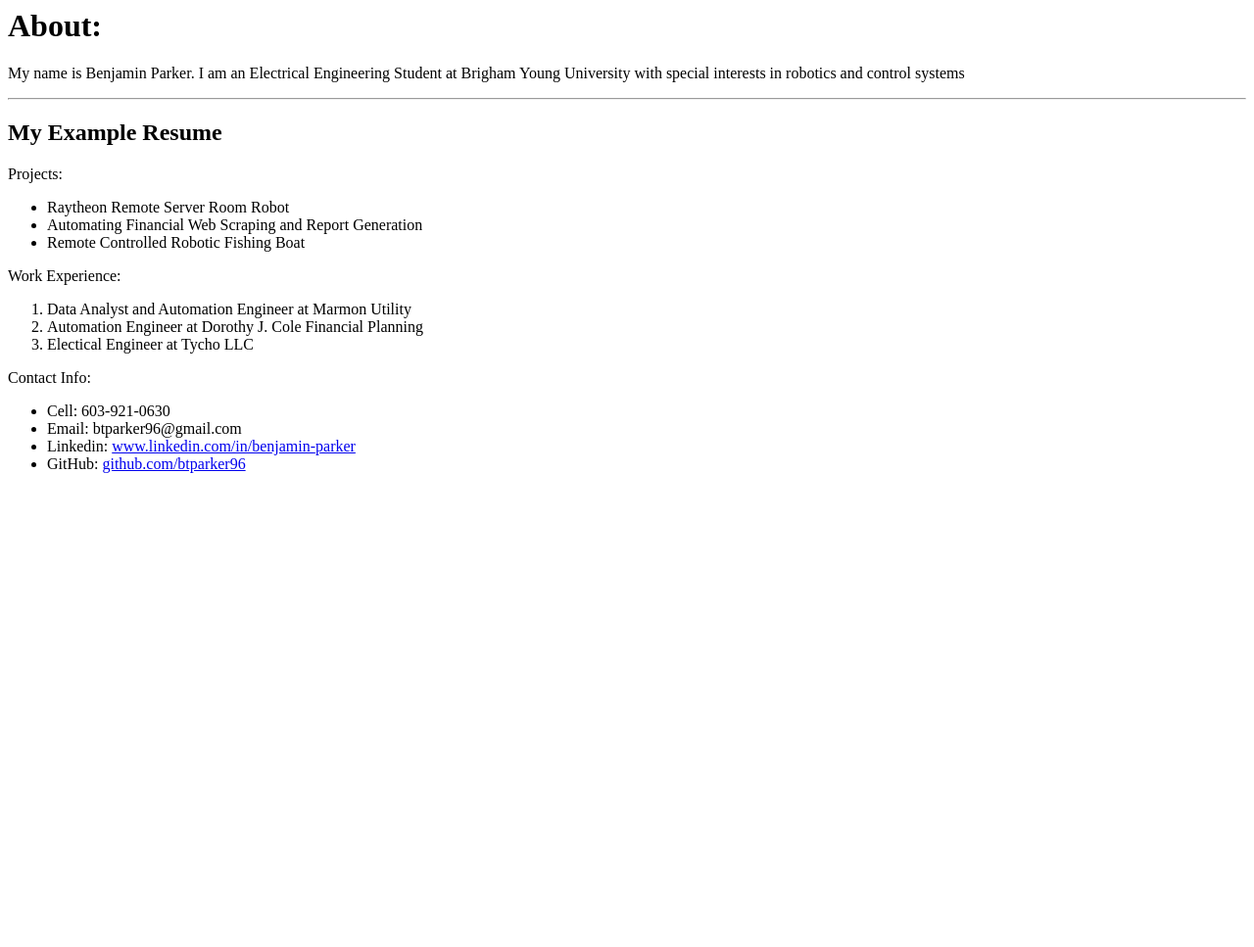
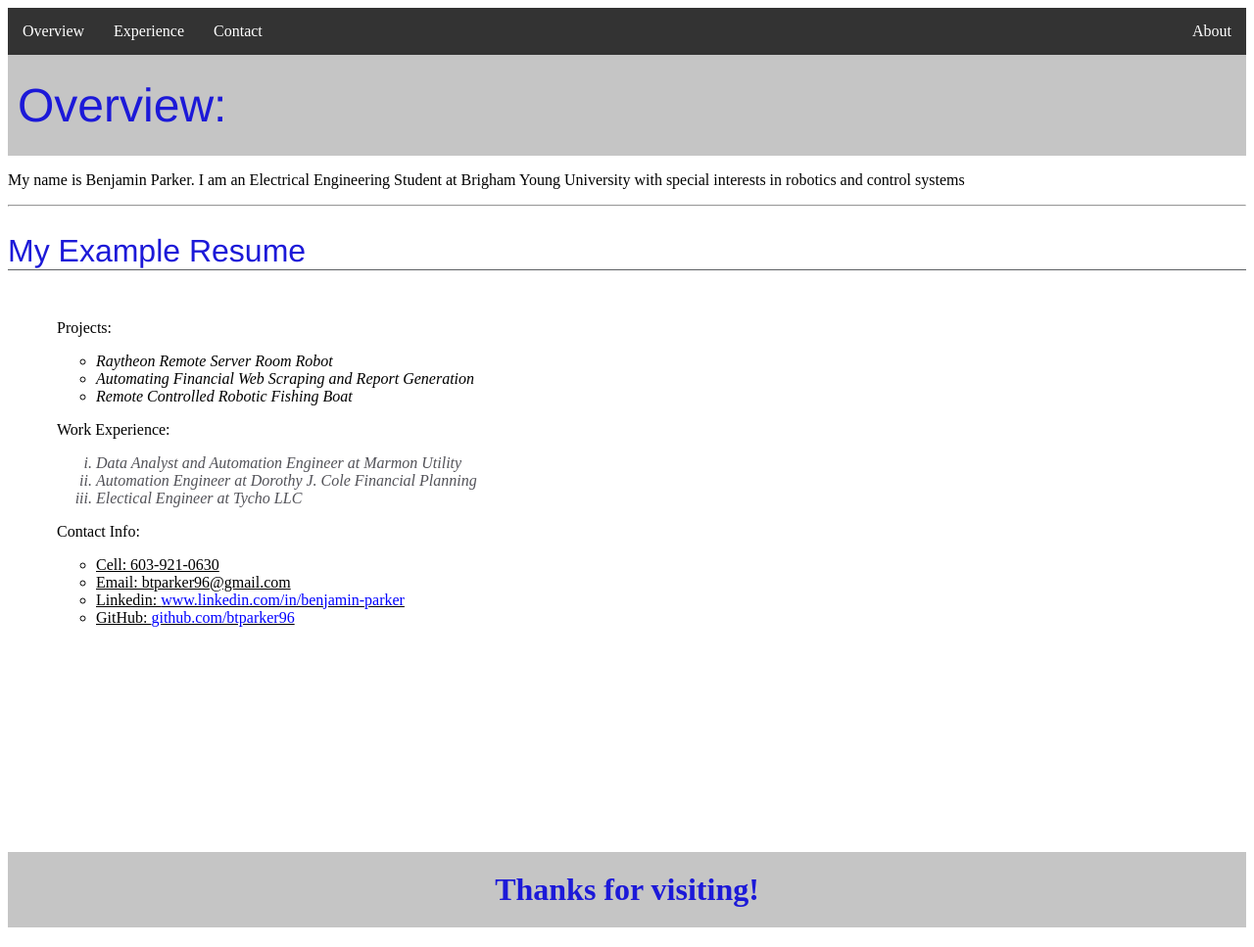
Before and after one commit to btparker96/portfolio, a plain HTML site: page index.html in a window 1280 px wide. Shown: the whole page at 98% size. Before the commit the page ends 800 px from the top, so only its background shows below. Drawn offline with Linux system fonts and the light colour scheme.

Commit message:
added css

```diff
--- a/index.html
+++ b/index.html
@@ -1,29 +1,47 @@
-<html><head>
+<html>
+    <head>
         <title>Benjamin Parker's Portfolio</title>
+        <meta charset='UTF-8'/>
+        <link rel='stylesheet' href='styles.css'/>
     </head>
+    <style> /*example of page specific styling*/
+        ol {
+            color:rgb(82, 82, 88);
+        }
+    </style>
     <body>
-        <h1>About:</h1>
-        <p>My name is Benjamin Parker. I am an Electrical Engineering Student at Brigham Young University with special interests in robotics and control systems</p>
+        <ul class="navigation">
+            <li><a href = "#overview">Overview</a></li>
+            <li><a href = "#experience">Experience</a></li>
+            <li><a href = "#contact">Contact</a></li>
+            <li style="float:right"><a class="active" href = "#about">About</a></li>
+        </ul>
+        <h1 style='background-color:rgb(197, 197, 197);'>Overview:</h1>
+        <p id="about">My name is Benjamin Parker. I am an Electrical Engineering Student at Brigham Young University with special interests in robotics and control systems</p>
         <hr>
         <h2>My Example Resume</h2>
+        <div class="main">
             <p>Projects:</p>
-        <ul>
+            <ul class="experience">
                 <li>Raytheon Remote Server Room Robot</li>
                 <li>Automating Financial Web Scraping and Report Generation</li>
                 <li>Remote Controlled Robotic Fishing Boat</li>
             </ul>
             <p>Work Experience:</p>
-        <ol>
+            <ol class="experience">
                 <li>Data Analyst and Automation Engineer at Marmon Utility</li>
                 <li>Automation Engineer at Dorothy J. Cole Financial Planning</li>
                 <li>Electical Engineer at Tycho LLC</li>
             </ol>
             <p>Contact Info:</p>
-        <ul>
+            <ul class="contact">
                 <li>Cell: 603-921-0630</li>
                 <li>Email: btparker96@gmail.com</li>
                 <li>Linkedin: <a href="https://www.linkedin.com/in/benjamin-parker" target="_blank">www.linkedin.com/in/benjamin-parker</a></li>
                 <li>GitHub: <a href="https://github.com/btparker96" target="_blank">github.com/btparker96</a></li>
             </ul>
+        </div>
+        <div style = "height: 10em"></div>
+        <div class="end">Thanks for visiting!</div>
     </body>
 </html>
--- /dev/null
+++ b/styles.css
@@ -0,0 +1,111 @@
+<head>
+  <meta charset='UTF-8'/>
+  <title>Dummy</title>
+  <link rel='stylesheet' href='styles.css'/>
+</head>
+
+body {
+    font-size: 18px;
+    padding: 0.5em;
+}
+
+h1, h2, h3, h4, h5, h6 {
+  font-family: "Helvetica", "Arial", sans-serif;
+  font-weight: normal; /*bold is another option*/
+  color: #1c19d8;
+}
+
+h1{
+  padding: 0.5em 10px;
+  font-size: 3em;
+  margin: 0px;
+}
+
+h2 {
+  font-size: 2em;
+  border-bottom: 1px solid #5D6063;
+}
+ul {
+  list-style-type: circle;
+}
+
+ol {
+  list-style-type: lower-roman;
+}
+
+.end {
+    color: #1c19d8;
+    font-size: 2em;
+    background-color:rgb(197, 197, 197);
+    font-weight: bold;
+    padding: 20px;
+    text-align: center;
+    box-sizing: border-box;
+    margin: 20px auto; /* Vertical  Horizontal */
+}
+
+#intro {
+    background-color: rgb(197, 197, 197);
+    padding: 10px;
+    color: blue;
+}
+
+.experience {
+    font-style: italic;
+}
+
+.contact {
+    text-decoration: underline;
+}
+
+.main {
+    margin: 50px;
+}
+
+a:link {
+    color: blue;
+    text-decoration: none;
+}
+
+a:visited {
+    color: purple;
+}
+
+a:hover {
+    color: gray;
+    text-decoration: underline;
+}
+
+a:active {
+    color: red;
+}
+
+a:visited:hover {
+    color: orange;
+}
+
+.navigation {
+    list-style-type: none;
+    margin: 0;
+    padding: 0;
+    overflow: hidden;
+    background-color: #333;
+}
+
+.navigation li {
+    float: left;
+}
+
+.navigation li a {
+    display: block;
+    color: white;
+    text-align: center;
+    padding: 15px 15px;
+    text-decoration: none;
+}
+
+/* Change the link color to #111 (black) on hover */
+.navigation li a:hover {
+    background-color: #111;
+    color: orange;
+}
```
Lines whose indentation alone changed are shown as unchanged.
